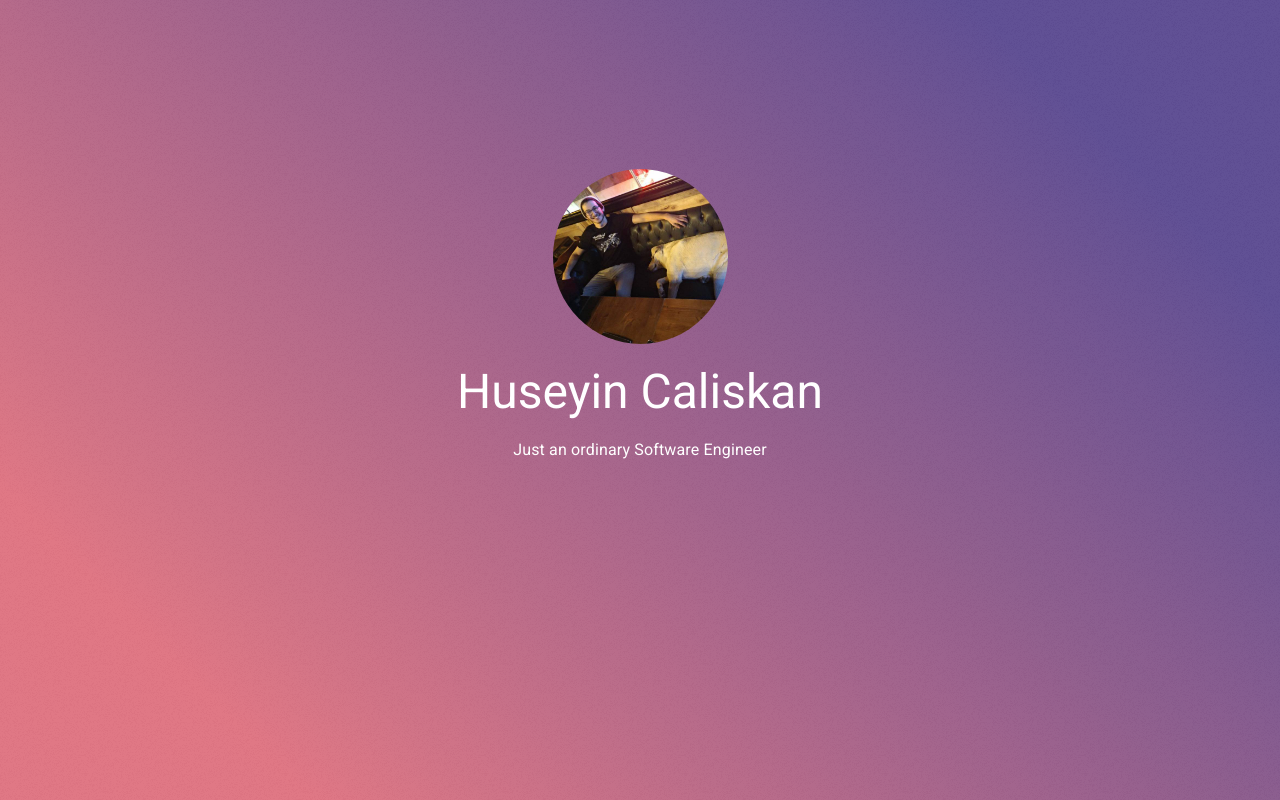
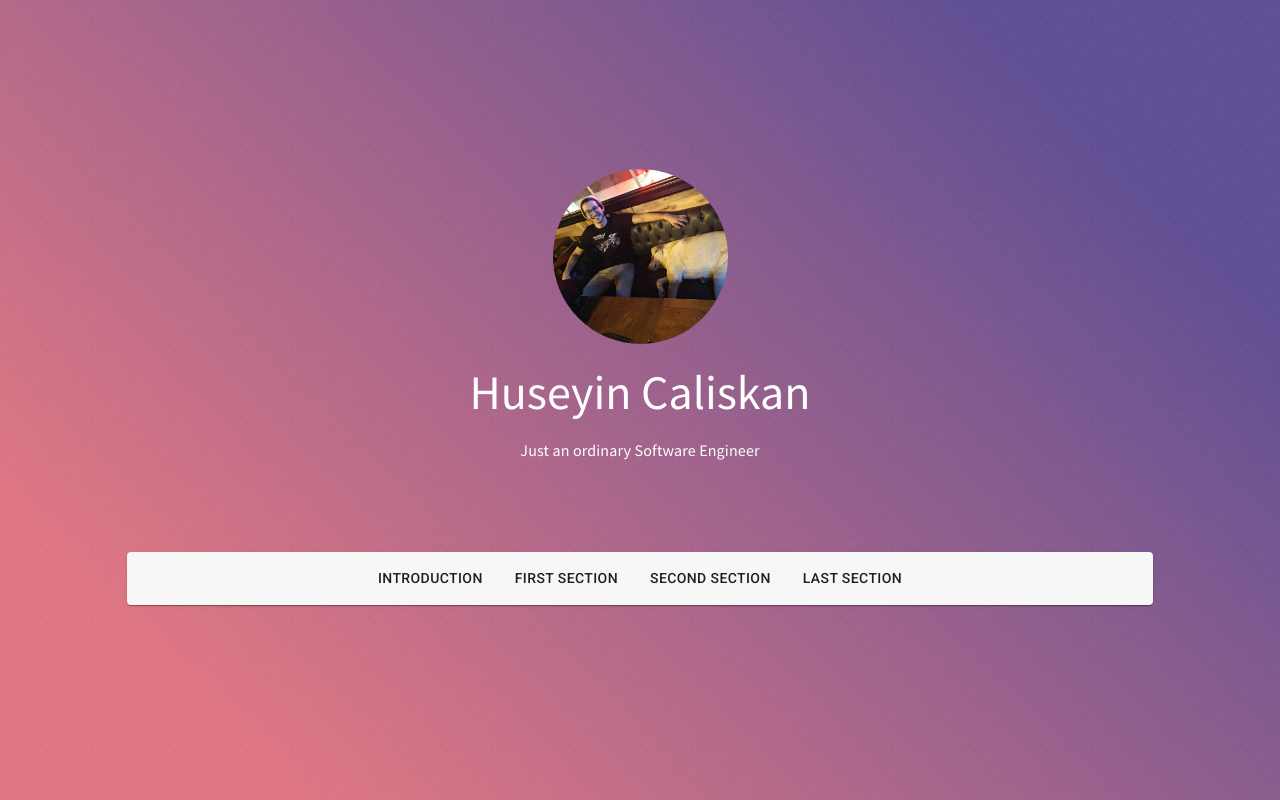
Before and after one commit to sakirma/portfolio-website, a React (Create React App) app: page / in a window 1280 px wide. Built offline with nearby package versions, Linux system fonts and the light colour scheme.

Commit message:
Working on buttons

```diff
--- a/public/index.html
+++ b/public/index.html
@@ -5,6 +5,7 @@
     <link rel="shortcut icon" href="%PUBLIC_URL%/favicon.ico" />
     <link rel="stylesheet" href="https://fonts.googleapis.com/css?family=Roboto:300,400,500,700&display=swap" />
     <link rel="stylesheet" href="https://fonts.googleapis.com/icon?family=Material+Icons" />
+    <link href="https://fonts.googleapis.com/css?family=Source+Sans+Pro&display=swap" rel="stylesheet">
     <meta
       name="viewport"
       content="width=device-width, initial-scale=1, shrink-to-fit=no"
--- a/src/App.js
+++ b/src/App.js
@@ -1,17 +1,14 @@
 import React from 'react';
-import Grid from "@material-ui/core/Grid";
-import Avatar from "@material-ui/core/Avatar"
-import Typography from "@material-ui/core/Typography";
-import {Container, Paper} from "@material-ui/core";
+import {Container, Paper, Typography, Avatar, Grid, Button} from "@material-ui/core";
 
 
 import withStyles from "@material-ui/core/styles/withStyles";
+import makeStyles from "@material-ui/core/styles/makeStyles";
 
 
 import "./header.css"
 import logo from "./images/logo.jpeg";
 import layer from "./images/overlay.png";
-import makeStyles from "@material-ui/core/styles/makeStyles";
 
 
 const BigAvatar = withStyles({
@@ -32,7 +29,7 @@ const linearBackground = makeStyles({
 function App() {
     const backgroundClasses = linearBackground();
     return (
-        <Container style={{flexGrow: 1, minHeight: "100vh", minWidth: "100vw"}} className={backgroundClasses.root}>
+        <Container style={{flexGrow: 1, minHeight: "100vh", minWidth: "100vw", fontFamily: "'Source Sans Pro', sans-serif"}} className={backgroundClasses.root}>
             <Grid
                 container
                 spacing={0}
@@ -45,13 +42,13 @@ function App() {
                     </Grid>
 
                     <Grid item>
-                        <Typography variant="h3" style={{color: "white"}}>
+                        <Typography variant="h3" style={{color: "white", fontFamily: "inherit"}}>
                             Huseyin Caliskan
                         </Typography>
                     </Grid>
 
                     <Grid item style={{paddingBottom: "10vh"}}>
-                        <Typography variant="subtitle1" style={{color: "white"}}>
+                        <Typography variant="subtitle1" style={{color: "white", fontFamily: "inherit"}}>
                             <p>
                                 Just an ordinary Software Engineer
                             </p>
@@ -64,8 +61,36 @@ function App() {
                 container
                 spacing={0}
                 justify="center"
+            >
+                <Grid item xl={9} lg={10} md align="center">
+                    <Paper xs={5} style={{backgroundColor: "#f7f7f7"}}>
+                        <Grid container justify="center" spacing={2} direction="row">
+                            <Grid item>
+                                <Button>
+                                    Introduction
+                                </Button>
+                            </Grid>
+                            <Grid item>
+                                <Button>
+                                    First Section
+                                </Button>
+                            </Grid>
+                            <Grid item>
+                                <Button>
+                                    Second Section
+                                </Button>
+                            </Grid>
+                            <Grid item>
+                                <Button>
+                                    Last Section
+                                </Button>
+                            </Grid>
+                        </Grid>
+                    </Paper>
+                </Grid>
+                <Paper>
 
-            >
+                </Paper>
             </Grid>
         </Container>
     );
```
